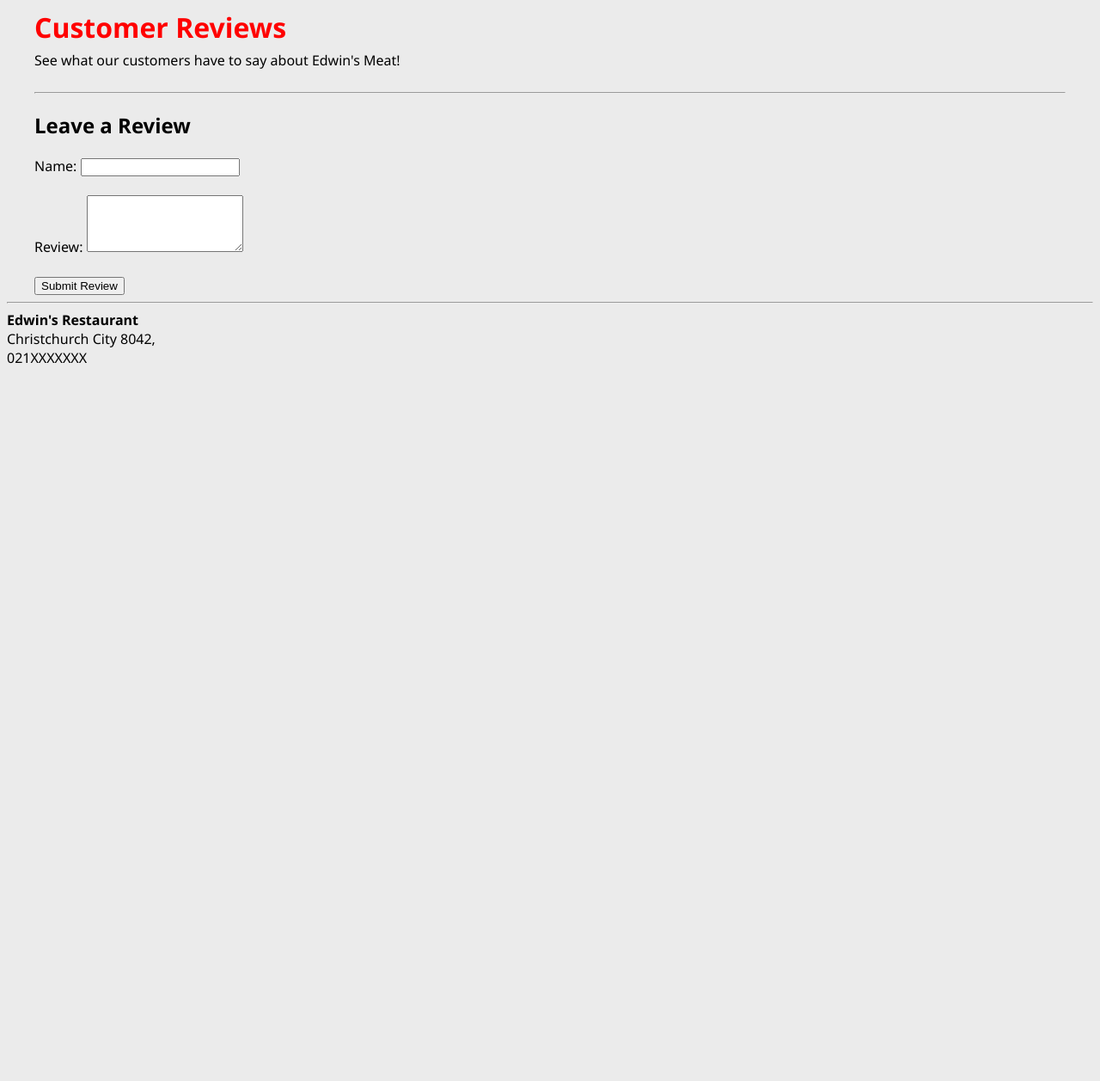
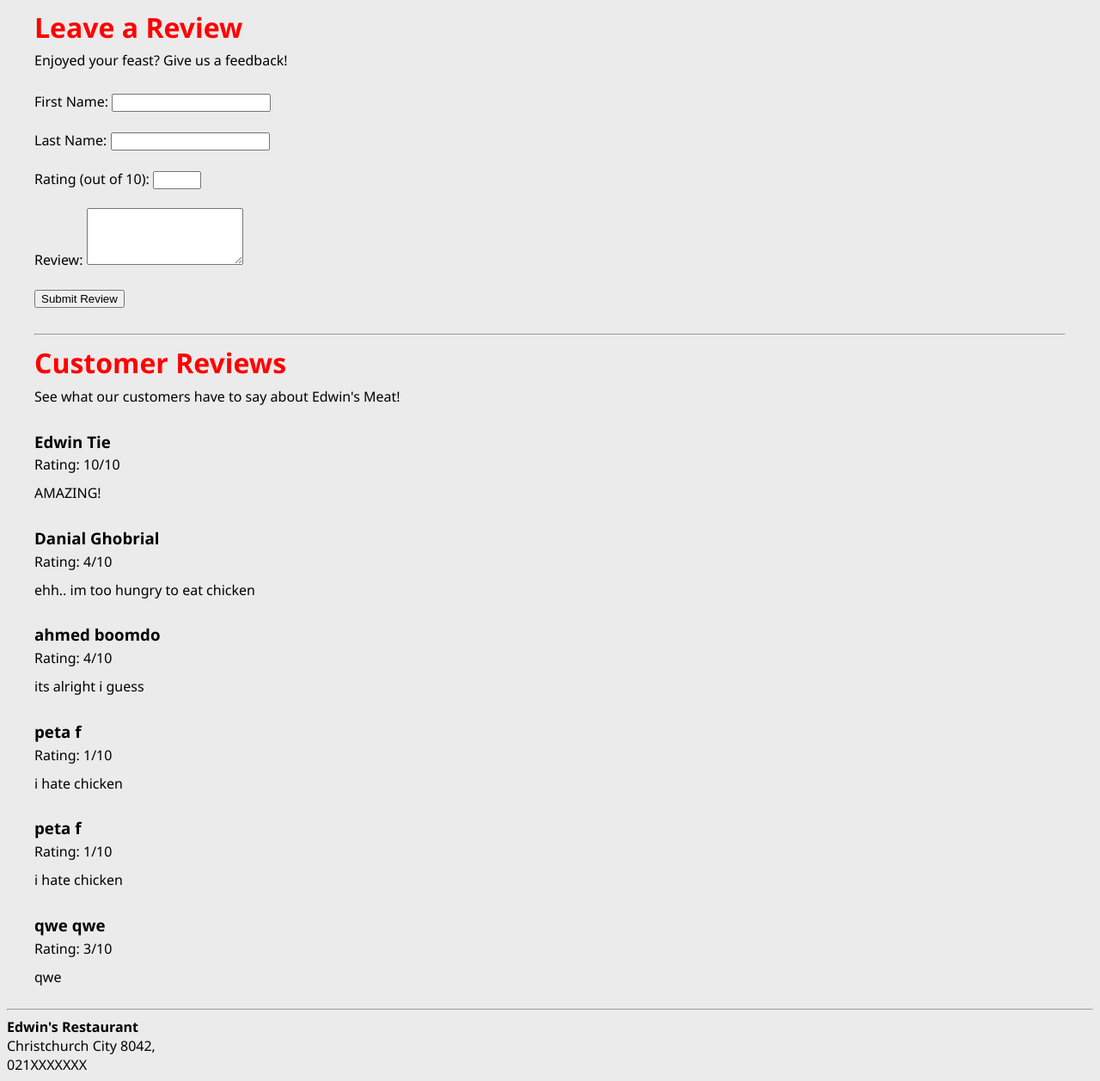
Before and after one commit to scribblehounts/bhs_dpt12, a Flask app: page /reviews in a window 1280 px wide. Shown: the part 59-1316 px from the top of the page at 86% size. Before the commit the page ends 482 px from the top, so only its background shows below. Run offline with Flask 3, Linux system fonts and the light colour scheme; data comes from the database, SQL or seed files in the repository; both versions use the stored data as it was after the commit.

Commit message:
fixed bugs

```diff
--- a/routes.py
+++ b/routes.py
@@ -11,15 +11,12 @@ app.secret_key = 'str(math.floor(random.randint(10000,50000)))'
 app.config['SESSION_TYPE'] = 'filesystem'
 
 app.config['SESSION_PERMANENT'] = False
-
 @app.route("/",methods=["GET","POST"])
-def mainpage(): #add comments
+def mainpage():
     conn = sqlite3.connect('data.db')
     cur = conn.cursor()
     cur.execute('SELECT * FROM fooditems')
     foods = cur.fetchall()
-
-
 
     cur.execute('SELECT * FROM categories')
     categories = cur.fetchall()
@@ -29,25 +26,46 @@ def mainpage(): #add comments
 
     if request.method == "POST":
         if "addfood" in request.form:
-
             cart_list = session['cart']
             cart_list.append(request.form["addfood"])
             session['cart'] = cart_list
 
-            return render_template("order.html", foods=foods,categories=categories,showing=False,foodcart= session['cart'],foodlength= len(session['cart']))
-            #return jsonify(request.form["foodqueue"])
+            # Redirect back to the main page after adding the food to the cart
+            return redirect('/')
 
         if "food_id" in request.form:
             cur.execute('SELECT food_name,cost,image,description,food_id From fooditems WHERE food_id=?',(request.form["food_id"],))
             foodresults = cur.fetchall()
 
-            return render_template("order.html", foods=foods,categories=categories,showing=True,food=foodresults,foodcart= session['cart'],foodlength= len(session['cart']))
+            return render_template("order.html", foods=foods, categories=categories, showing=True, food=foodresults, foodcart=session['cart'], foodlength=len(session['cart']))
 
-    return render_template("order.html", foods=foods,categories=categories,showing=False,foodcart= session['cart'],foodlength= len(session['cart']))
+    return render_template("order.html", foods=foods, categories=categories, showing=False, foodcart=session['cart'], foodlength=len(session['cart']))
 
-@app.route("/reviews")
+
+@app.route("/reviews", methods=["GET", "POST"])
 def reviews():
-    return render_template("reviews.html")
+    conn = sqlite3.connect('data.db')
+    cur = conn.cursor()
+
+    # Handle form submission for new reviews
+    if request.method == "POST":
+        firstname = request.form["firstname"]
+        lastname = request.form["lastname"]
+        rating = request.form["rating"]
+        ratingmessage = request.form["ratingmessage"]
+
+        cur.execute("INSERT INTO Reviews (firstname, lastname, rating, ratingmessage) VALUES(?, ?, ?, ?)", (firstname, lastname, rating, ratingmessage))
+        conn.commit()
+
+        # Redirect back to the same page after processing the form
+        return redirect('/reviews')
+
+    # Fetch all reviews from the database
+    cur.execute('SELECT * FROM Reviews')
+    reviews = cur.fetchall()
+
+    return render_template("reviews.html", reviews=reviews)
+
 
 @app.route("/orderstatus")
 def orderstatus():
--- a/templates/reviews.html
+++ b/templates/reviews.html
@@ -3,31 +3,42 @@
 
 <div class="page_wrpr">
 
+    <!-- form to submit a new review -->
+    <h1>Leave a Review</h1>
+    <p>Enjoyed your feast? Give us a feedback!</p>
+    <form action="/reviews" method="POST">
+        <label for="firstname">First Name:</label>
+        <input type="text" id="firstname" name="firstname" required><br><br>
+
+        <label for="lastname">Last Name:</label>
+        <input type="text" id="lastname" name="lastname" required><br><br>
+
+        <label for="rating">Rating (out of 10):</label>
+        <input type="number" id="rating" name="rating" min="1" max="10" required><br><br>
+
+        <label for="ratingmessage">Review:</label>
+        <textarea id="ratingmessage" name="ratingmessage" rows="4" required></textarea><br><br>
+
+        <input type="submit" value="Submit Review">
+    </form>
+<br>
+    <hr>
     <h1>Customer Reviews</h1>
     <p>See what our customers have to say about Edwin's Meat!</p>
-    <hr>
 
-    <!-- Display existing reviews -->
+
+
+    <!-- display existing reviews -->
     <div class="reviews-container">
         {% for review in reviews %}
         <div class="review-item">
-            <h3>{{ review.username }}</h3>
-            <p>{{ review.comment }}</p>
+            <h3>{{ review[1] }} {{ review[2] }}</h3> <!-- firstname and lastname -->
+            <p>Rating: {{ review[4] }}/10</p> <!-- rating -->
+            <p>{{ review[3] }}</p> <!-- ratingmessage -->
         </div>
-        {% endfor %}
+    {% endfor %}
+
     </div>
-
-    <!-- Form to submit a new review -->
-    <h2>Leave a Review</h2>
-    <form action="/submit-review" method="POST">
-        <label for="username">Name:</label>
-        <input type="text" id="username" name="username" required><br><br>
-
-        <label for="comment">Review:</label>
-        <textarea id="comment" name="comment" rows="4" required></textarea><br><br>
-
-        <input type="submit" value="Submit Review">
-    </form>
 
 </div>
 
```
Also changed, not shown: data.db.
